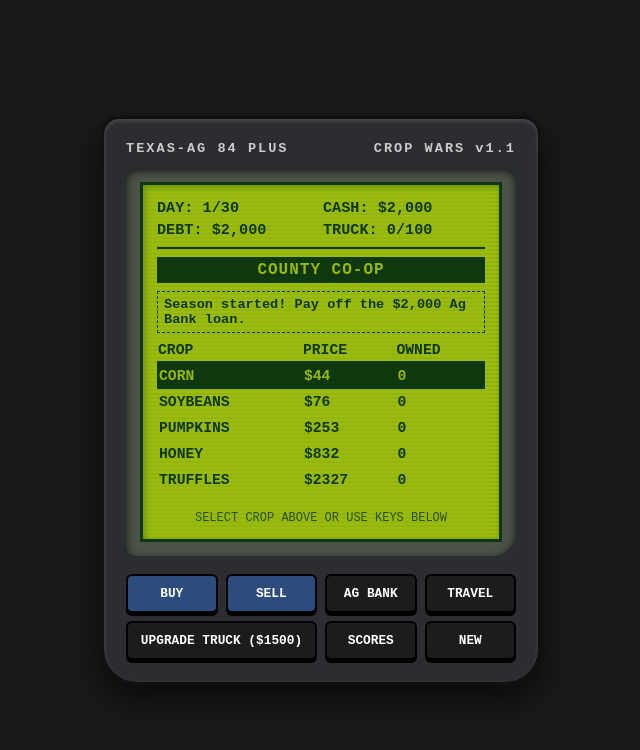
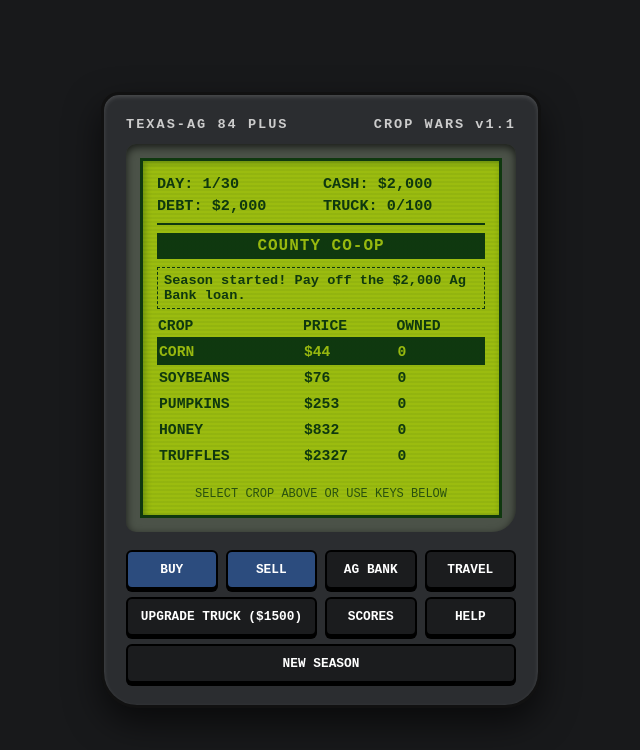
Before and after one commit to eflage/crop-wars, a plain HTML site: page index.html in a window 1280 px wide. Shown: the whole page, without its empty margins (319-959 px from the left). Drawn offline with Linux system fonts and the light colour scheme.

Commit message:
Add HELP button and update NEW button text

```diff
--- a/index.html
+++ b/index.html
@@ -59,7 +59,8 @@
     <button onclick="openTravel()">TRAVEL</button>
     <button class="wide" onclick="buyUpgrade()">UPGRADE TRUCK ($1500)</button>
     <button onclick="openLeaderboard()">SCORES</button>
-    <button onclick="initGame()">NEW</button>
+    <button onclick="openHelp()">HELP</button>
+    <button style="grid-column: span 4;" onclick="initGame()">NEW SEASON</button>
   </div>
 </div>
 
```
